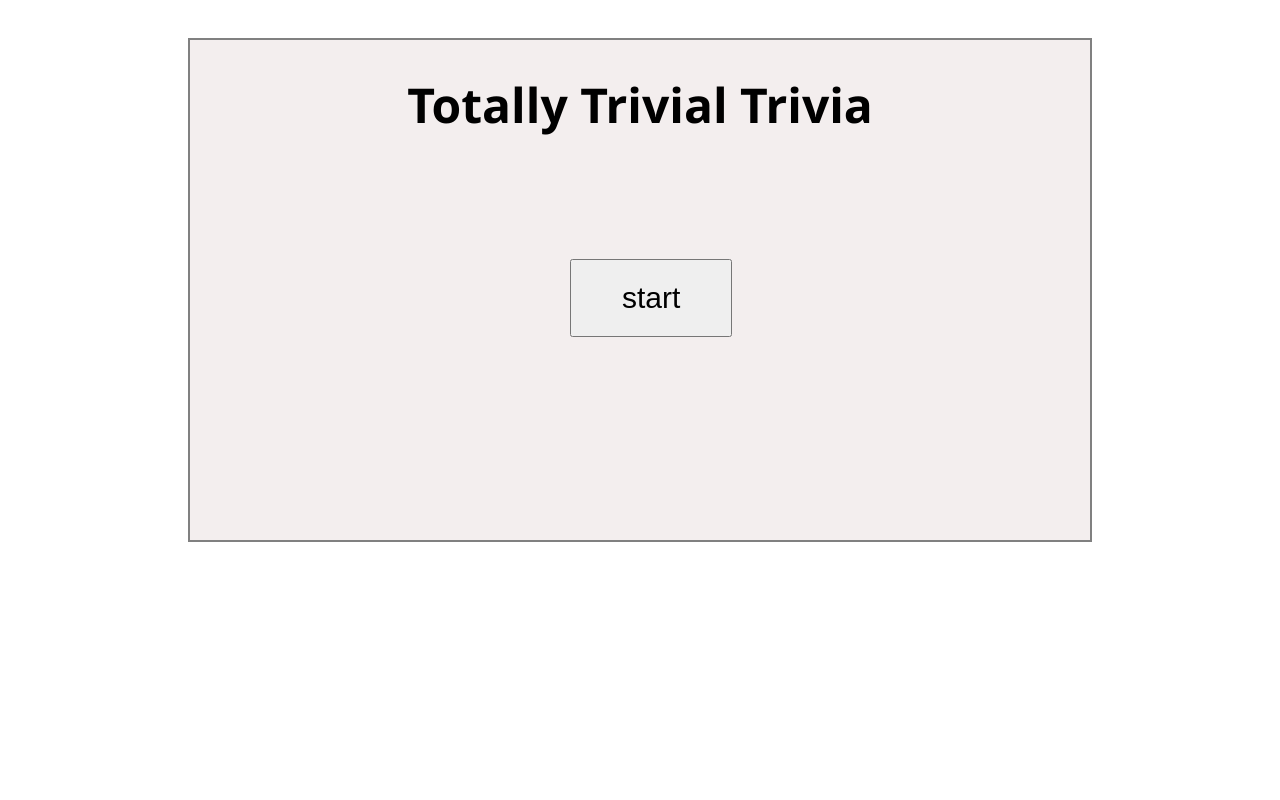
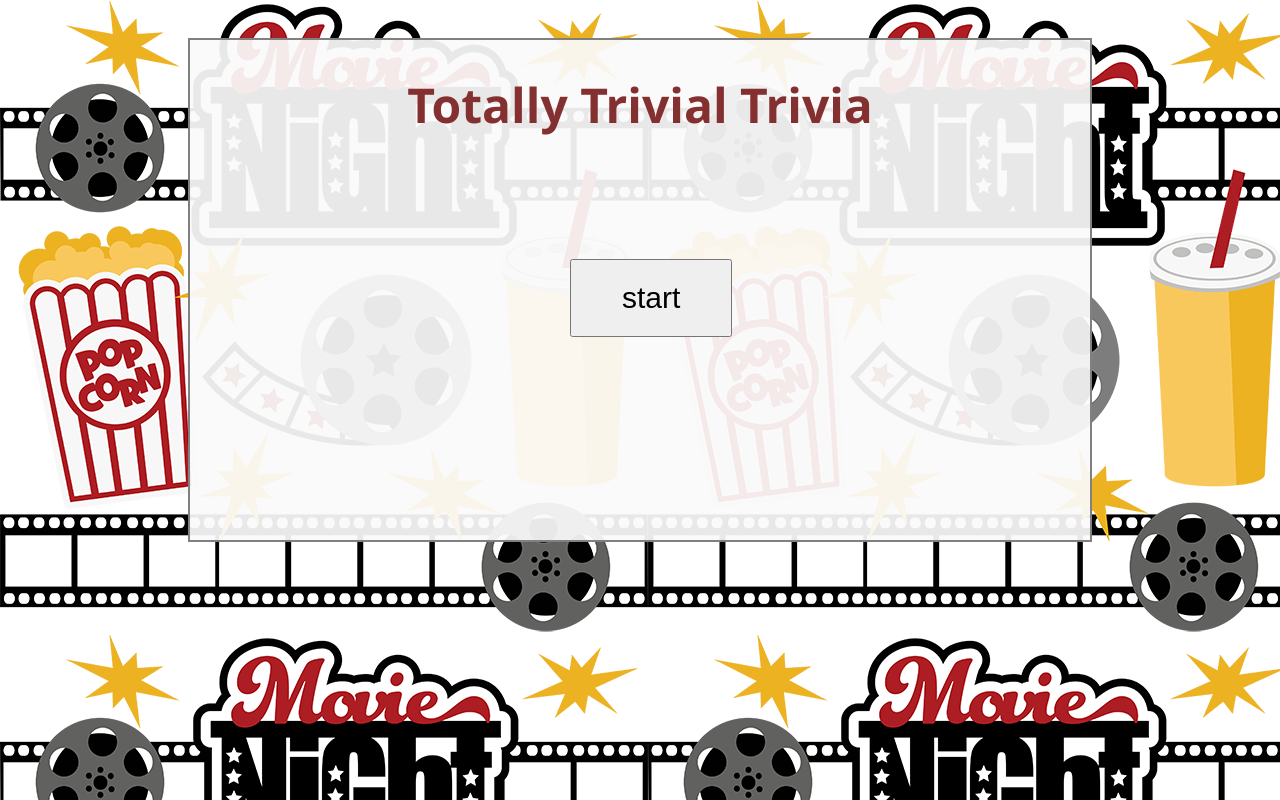
Before and after one commit to Soheila-Lotfi/TriviaGame, a plain HTML site: page index.html in a window 1280 px wide. Drawn offline with nearby package versions, Linux system fonts and the light colour scheme.

Commit message:
added more style to the page-changing the color of container-changing the backgroung image and moving the buttons

```diff
--- a/assets/css/style.css
+++ b/assets/css/style.css
@@ -1,7 +1,7 @@
 
   body{
 
-    background-image: url('../images/movie.png');
+    background-image: url('../images/movie1.png');
       }
 
     h1{
@@ -10,6 +10,7 @@
     text-align:center;
     font-size: 48px;
     text-transform: capitalize;
+    color: #853030
       }
 
 /* styling the start button */
@@ -28,7 +29,7 @@
     width: 900px;
     min-height: 500px;
     border: 2px solid gray;
-    background-color: rgba(231, 221, 221, 0.5);
+    background-color: rgba(251, 250, 250, 0.93);
 
     }
 
@@ -68,13 +69,18 @@
 
     margin-left:100px;
     }
+
     #second2{
+
     margin-left:220px;
     }
+
     #first3{
+
     margin-left: 120px;
     }
 
     #second3{
+
     margin-left:200px;
     }
```
Also changed, not shown: assets/images/movie1.png (added).
